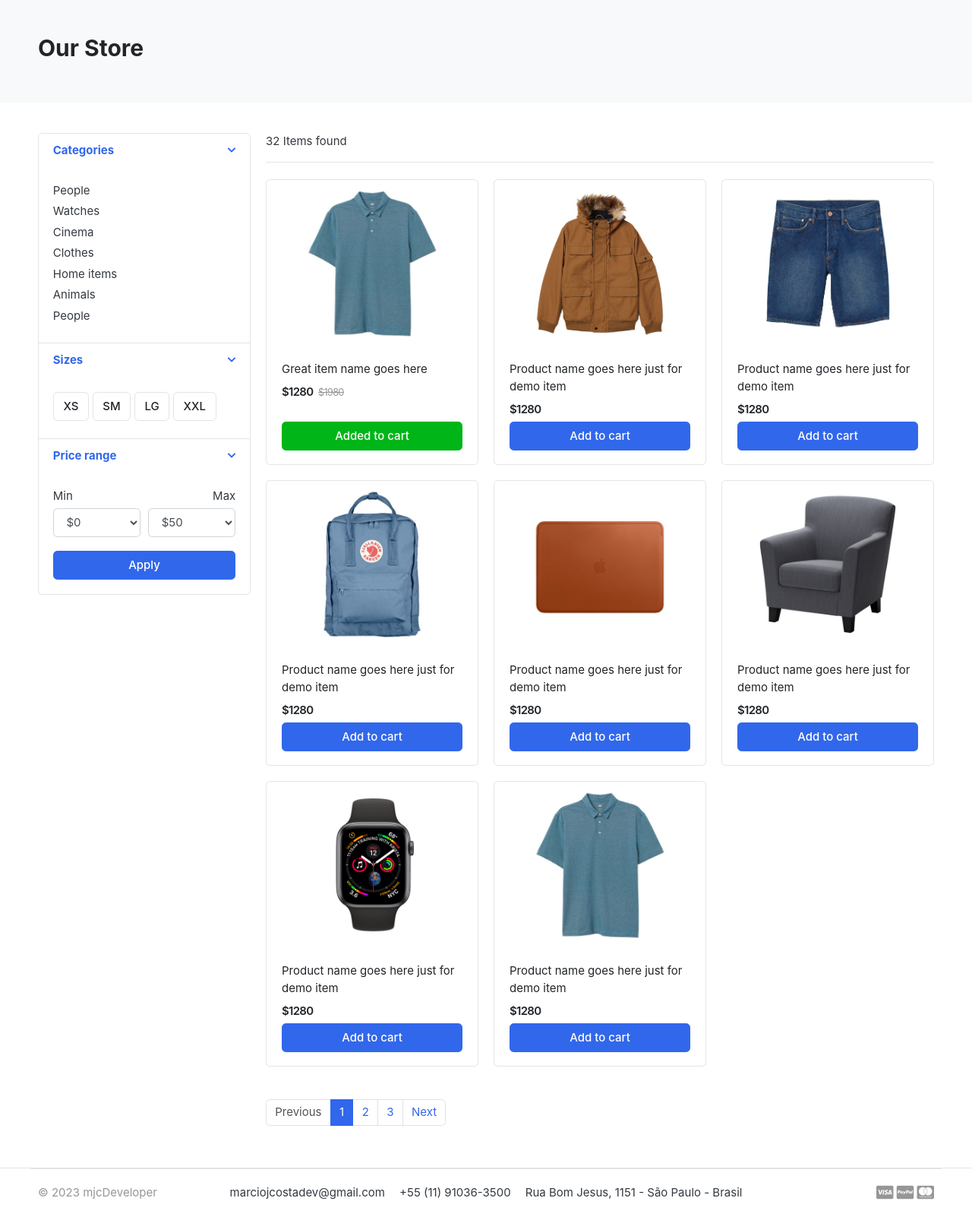
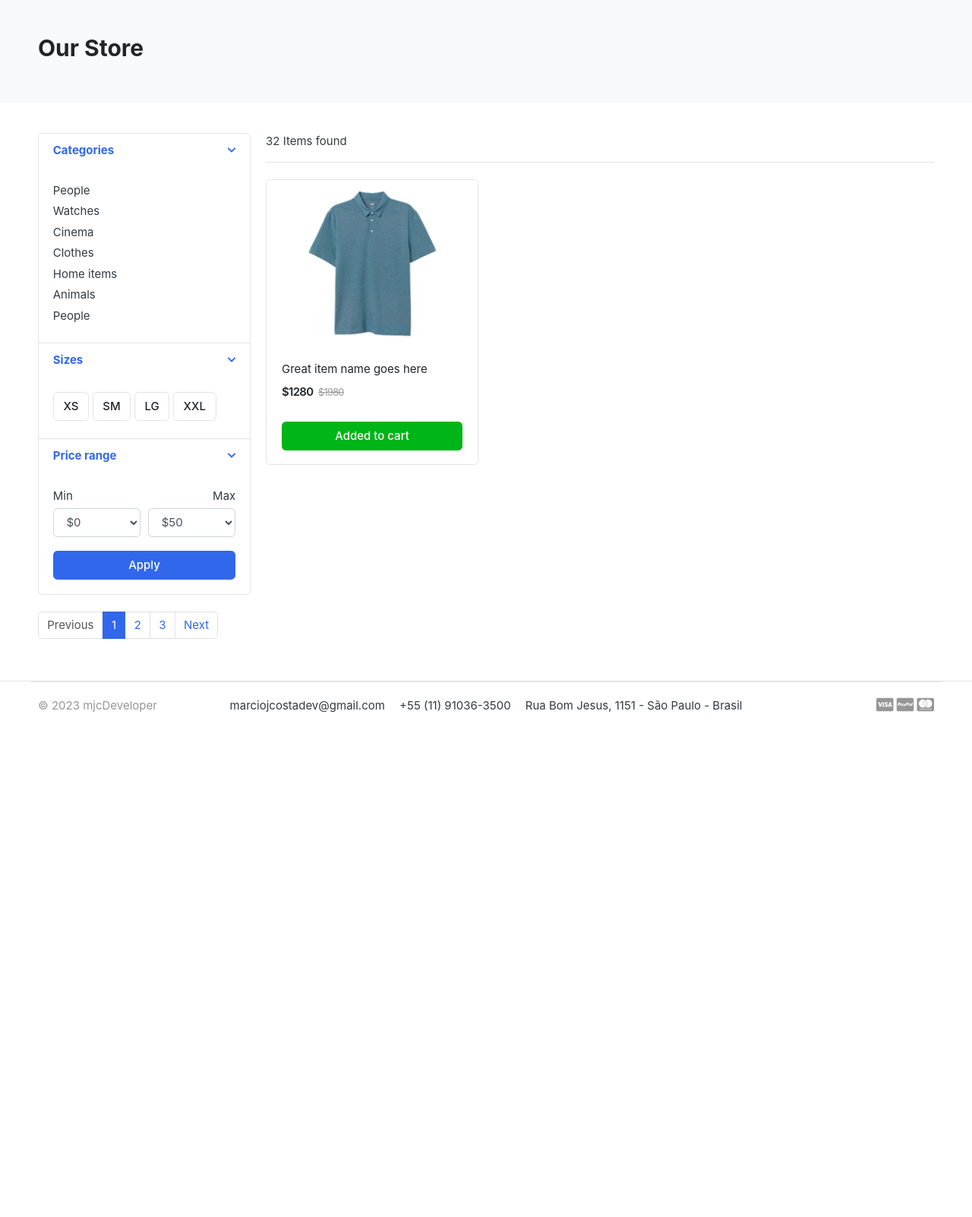
Before and after one commit to MarcioJCosta10/my_store_full, a Django app: page /store/ in a window 1280 px wide. Shown: the part 119-1721 px from the top of the page at 76% size. After the commit the page ends 1057 px from the top, so only its background shows below. Run offline with Django 4.2, Linux system fonts and the light colour scheme; some libraries are stand-ins or nearby versions; some web fonts are replaced.

Commit message:
create products variable to context store.html and deleting all coluns leaving only one

```diff
--- a/templates/store/store.html
+++ b/templates/store/store.html
@@ -168,162 +168,8 @@
             </figure>
           </div>
           <!-- col.// -->
-
-          <div class="col-md-4">
-            <figure class="card card-product-grid">
-              <div class="img-wrap">
-                <img src="{% static 'images/items/2.jpg' %}" />
-              </div>
-              <!-- img-wrap.// -->
-              <figcaption class="info-wrap">
-                <div class="fix-height">
-                  <a href="./product-detail.html" class="title"
-                    >Product name goes here just for demo item</a
-                  >
-                  <div class="price-wrap mt-2">
-                    <span class="price">$1280</span>
-                  </div>
-                  <!-- price-wrap.// -->
-                </div>
-                <a href="#" class="btn btn-block btn-primary">Add to cart </a>
-              </figcaption>
-            </figure>
-          </div>
-          <!-- col.// -->
-
-          <div class="col-md-4">
-            <figure class="card card-product-grid">
-              <div class="img-wrap">
-                <img src="{% static 'images/items/3.jpg'%}" />
-              </div>
-              <!-- img-wrap.// -->
-              <figcaption class="info-wrap">
-                <div class="fix-height">
-                  <a href="./product-detail.html" class="title"
-                    >Product name goes here just for demo item</a
-                  >
-                  <div class="price-wrap mt-2">
-                    <span class="price">$1280</span>
-                  </div>
-                  <!-- price-wrap.// -->
-                </div>
-                <a href="#" class="btn btn-block btn-primary">Add to cart </a>
-              </figcaption>
-            </figure>
-          </div>
-          <!-- col.// -->
-
-          <div class="col-md-4">
-            <figure class="card card-product-grid">
-              <div class="img-wrap">
-                <img src="{% static 'images/items/4.jpg'%}" />
-              </div>
-              <!-- img-wrap.// -->
-              <figcaption class="info-wrap">
-                <div class="fix-height">
-                  <a href="./product-detail.html" class="title"
-                    >Product name goes here just for demo item</a
-                  >
-                  <div class="price-wrap mt-2">
-                    <span class="price">$1280</span>
-                  </div>
-                  <!-- price-wrap.// -->
-                </div>
-                <a href="#" class="btn btn-block btn-primary">Add to cart </a>
-              </figcaption>
-            </figure>
-          </div>
-          <!-- col.// -->
-
-          <div class="col-md-4">
-            <figure class="card card-product-grid">
-              <div class="img-wrap">
-                <img src="{% static 'images/items/5.jpg'%}" />
-              </div>
-              <!-- img-wrap.// -->
-              <figcaption class="info-wrap">
-                <div class="fix-height">
-                  <a href="./product-detail.html" class="title"
-                    >Product name goes here just for demo item</a
-                  >
-                  <div class="price-wrap mt-2">
-                    <span class="price">$1280</span>
-                  </div>
-                  <!-- price-wrap.// -->
-                </div>
-                <a href="#" class="btn btn-block btn-primary">Add to cart </a>
-              </figcaption>
-            </figure>
-          </div>
-          <!-- col.// -->
-
-          <div class="col-md-4">
-            <figure class="card card-product-grid">
-              <div class="img-wrap">
-                <img src="{% static 'images/items/6.jpg'%}" />
-              </div>
-              <!-- img-wrap.// -->
-              <figcaption class="info-wrap">
-                <div class="fix-height">
-                  <a href="./product-detail.html" class="title"
-                    >Product name goes here just for demo item</a
-                  >
-                  <div class="price-wrap mt-2">
-                    <span class="price">$1280</span>
-                  </div>
-                  <!-- price-wrap.// -->
-                </div>
-                <a href="#" class="btn btn-block btn-primary">Add to cart </a>
-              </figcaption>
-            </figure>
-          </div>
-          <!-- col.// -->
-
-          <div class="col-md-4">
-            <figure class="card card-product-grid">
-              <div class="img-wrap">
-                <img src="{% static 'images/items/7.jpg'%}" />
-              </div>
-              <!-- img-wrap.// -->
-              <figcaption class="info-wrap">
-                <div class="fix-height">
-                  <a href="./product-detail.html" class="title"
-                    >Product name goes here just for demo item</a
-                  >
-                  <div class="price-wrap mt-2">
-                    <span class="price">$1280</span>
-                  </div>
-                  <!-- price-wrap.// -->
-                </div>
-                <a href="#" class="btn btn-block btn-primary">Add to cart </a>
-              </figcaption>
-            </figure>
-          </div>
-          <!-- col.// -->
-
-          <div class="col-md-4">
-            <figure class="card card-product-grid">
-              <div class="img-wrap">
-                <img src="{% static 'images/items/1.jpg'%}" />
-              </div>
-              <!-- img-wrap.// -->
-              <figcaption class="info-wrap">
-                <div class="fix-height">
-                  <a href="./product-detail.html" class="title"
-                    >Product name goes here just for demo item</a
-                  >
-                  <div class="price-wrap mt-2">
-                    <span class="price">$1280</span>
-                  </div>
-                  <!-- price-wrap.// -->
-                </div>
-                <a href="#" class="btn btn-block btn-primary">Add to cart </a>
-              </figcaption>
-            </figure>
-          </div>
-          <!-- col.// -->
-        </div>
-        <!-- row end.// -->
+          </div> <!-- col.// -->
+        </div> <!-- row end.// -->
 
         <nav class="mt-4" aria-label="Page navigation sample">
           <ul class="pagination">
```
